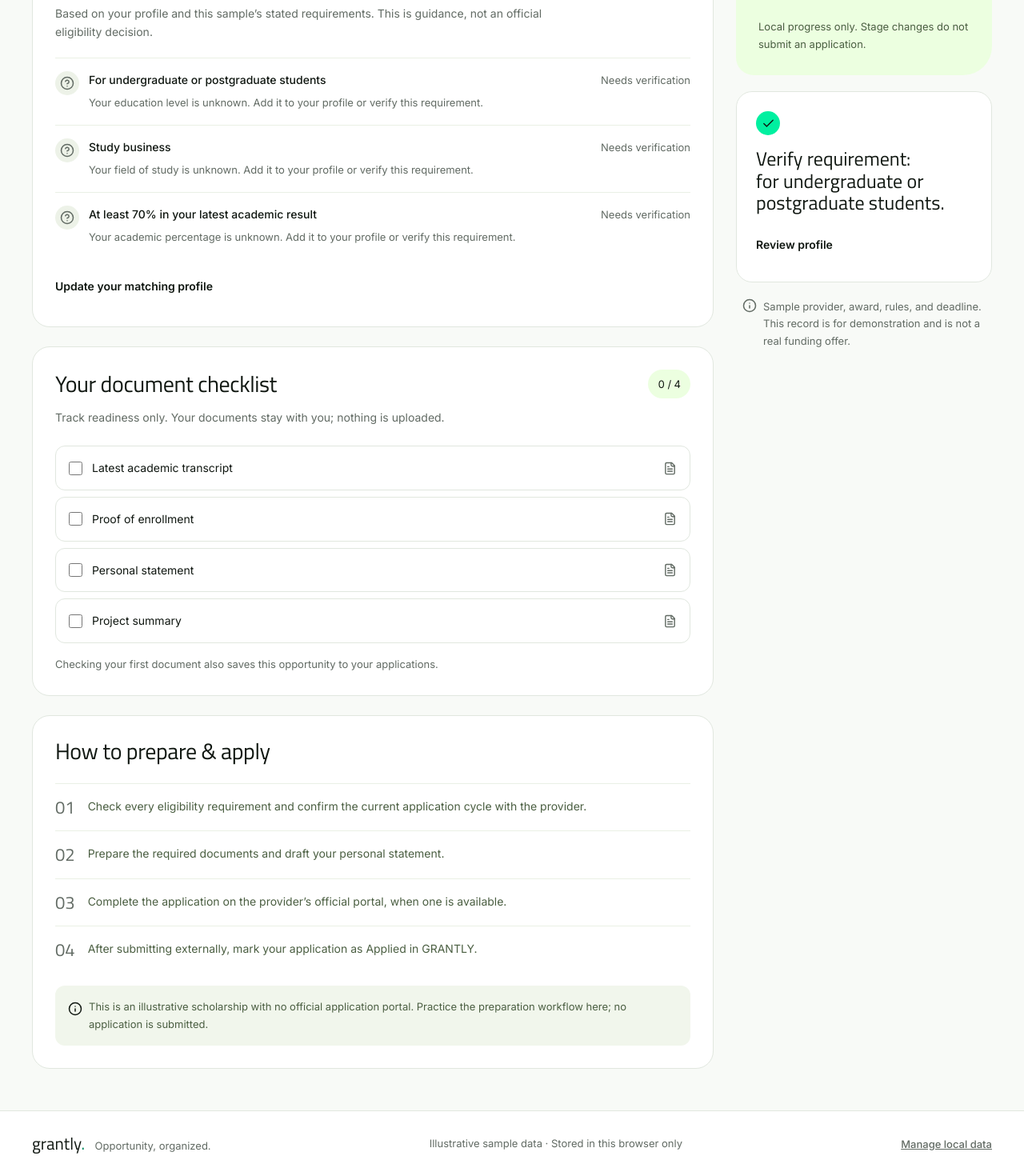
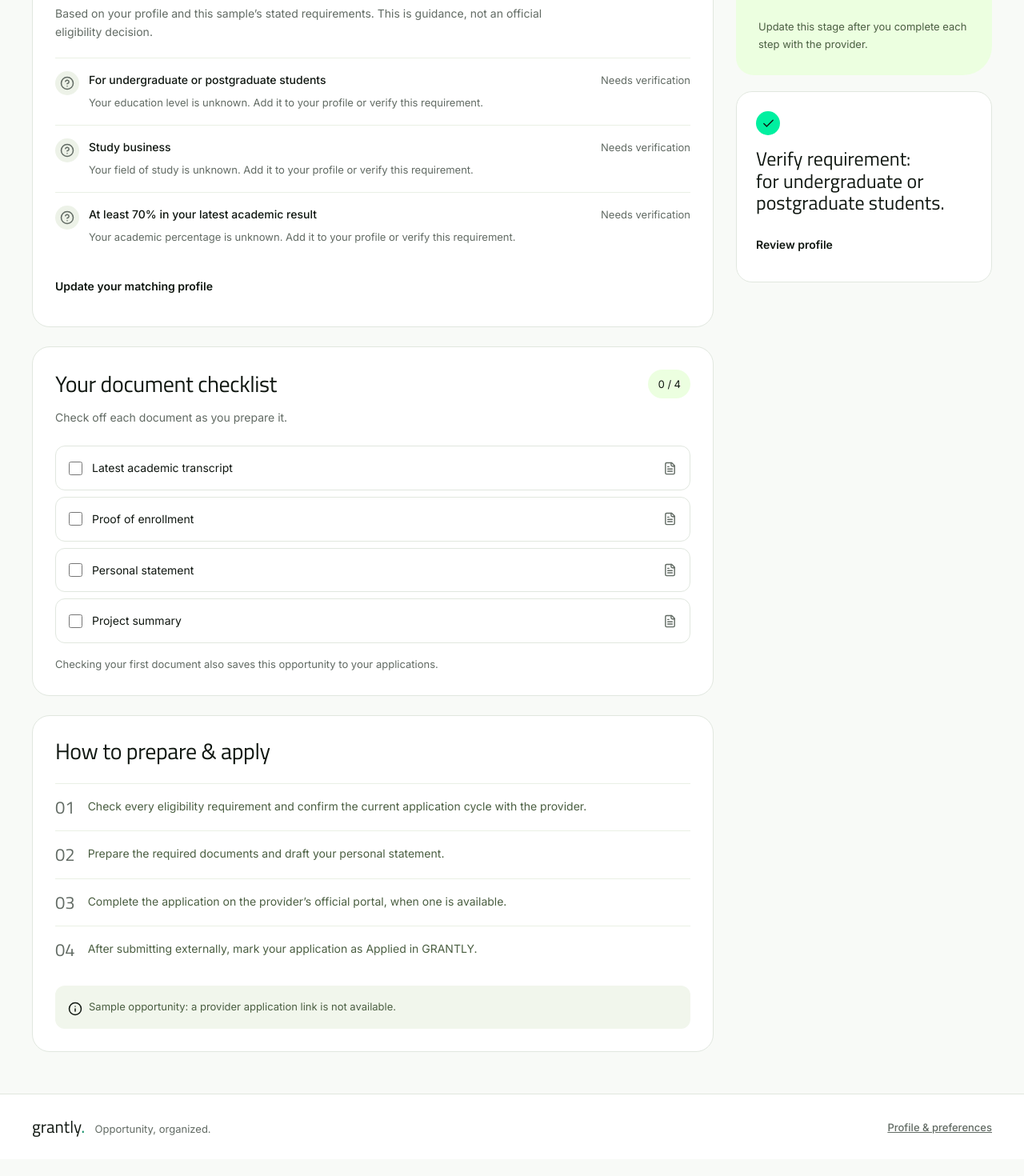
Before and after one commit to ThunderKhan/grantly, a React (Vite) app: page /scholarships/business-builders in a window 1280 px wide. Shown: the part 565-2035 px from the top of the page at 80% size. After the commit the page ends 2014 px from the top, so only its background shows below. Built offline with nearby package versions, Linux system fonts and the light colour scheme.

Commit message:
polish: remove repetitive demo disclaimers from the workspace

```diff
--- a/src/App.tsx
+++ b/src/App.tsx
@@ -128,8 +128,7 @@ export function App() {
             grantly<span className="logo-dot">.</span>{" "}
             <span className="footer-tagline">Opportunity, organized.</span>
           </span>
-          <p>Illustrative sample data · Stored in this browser only</p>
-          <Link to="/profile">Manage local data</Link>
+          <Link to="/profile">Profile & preferences</Link>
         </div>
       </footer>
       <div
--- a/src/Applications.tsx
+++ b/src/Applications.tsx
@@ -1,6 +1,5 @@
 import { Link, useSearchParams } from "react-router-dom";
-// avoid-ai-design-ignore: I3 -- Check confirms local persistence below the tracker; no decorative feature icons.
-import { ListChecks, Check, FileText } from "lucide-react";
+import { FileText } from "lucide-react";
 import { catalog } from "./catalog";
 import { useStore } from "./store";
 import {
@@ -57,13 +56,6 @@ export function Applications() {
       >
         <ButtonLink to="/discover">Find scholarships</ButtonLink>
       </SectionTitle>
-      <div className="tracking-summary">
-        <ListChecks size={20} />
-        <p>
-          Stages are your personal records. “Applied” means you submitted
-          outside GRANTLY. No applications are sent from here.
-        </p>
-      </div>
       <div className="stage-tabs" aria-label="Filter application stage">
         {[["", "All applications"], ...Object.entries(stages)].map(
           ([key, label]) => (
@@ -159,9 +151,6 @@ export function Applications() {
           )}
         </Empty>
       )}
-      <div className="small-footnote">
-        <Check size={15} /> Your updates are saved in this browser only.
-      </div>
     </>
   );
 }
--- a/src/Dashboard.tsx
+++ b/src/Dashboard.tsx
@@ -159,7 +159,7 @@ export function Dashboard() {
                 <div>
                   <h3>Build your scholarship shortlist</h3>
                   <p>
-                    Explore {catalog.length} illustrative scholarships and save
+                    Explore {catalog.length} scholarships and save
                     your shortlist
                   </p>
                 </div>
@@ -181,7 +181,7 @@ export function Dashboard() {
           <p className="recommendation-note">
             {profileCount
               ? "Ordered by matched and mismatched criteria. Review every requirement before deciding."
-              : "Add a profile for personal matching. All opportunities below are illustrative samples."}
+              : "Add your academic details to find opportunities relevant to you."}
           </p>
           {recommendations.length ? (
             <div className="cards-grid">
@@ -192,7 +192,7 @@ export function Dashboard() {
           ) : (
             <Empty
               title="Your shortlist is complete."
-              description="You’ve saved every opportunity in the sample catalog. Continue preparing your applications, or revisit the ones you’ve saved."
+              description="You’ve saved every opportunity in the catalog. Continue preparing your applications, or revisit the ones you’ve saved."
             >
               <ButtonLink to="/applications">View applications</ButtonLink>
             </Empty>
@@ -250,10 +250,6 @@ export function Dashboard() {
               View applications
             </Link>
           </section>
-          <p className="dashboard-disclosure">
-            A frontend demonstration with illustrative opportunities. No real
-            applications or eligibility decisions.
-          </p>
         </aside>
       </div>
     </>
--- a/src/Detail.tsx
+++ b/src/Detail.tsx
@@ -69,8 +69,7 @@ export function Detail() {
               </span>
             </div>
             <p className="muted">
-              Track readiness only. Your documents stay with you; nothing is
-              uploaded.
+              Check off each document as you prepare it.
             </p>
             <div className="checklist">
               {s.documents.map((d) => (
@@ -106,9 +105,7 @@ export function Detail() {
             <div className="inline-info">
               <Info size={18} />
               <p>
-                This is an illustrative scholarship with no official application
-                portal. Practice the preparation workflow here; no application
-                is submitted.
+                Sample opportunity: a provider application link is not available.
               </p>
             </div>
           </section>
@@ -131,7 +128,7 @@ export function Detail() {
                 placeholder="Questions to check, a draft idea, or a decision…"
               />
               <small>
-                Saved automatically in this browser · {t.notes.length}/2000
+                Saved automatically · {t.notes.length}/2000
               </small>
             </section>
           )}
@@ -159,7 +156,7 @@ export function Detail() {
               <StageSelect s={s} />
             )}
             <p className="fine-print">
-              Local progress only. Stage changes do not submit an application.
+              Update this stage after you complete each step with the provider.
             </p>
           </section>
           <section className="next-step-panel">
@@ -171,13 +168,6 @@ export function Detail() {
               Review profile
             </Link>
           </section>
-          <div className="detail-integrity">
-            <Info size={18} />
-            <p>
-              Sample provider, award, rules, and deadline. This record is for
-              demonstration and is not a real funding offer.
-            </p>
-          </div>
         </aside>
       </div>
     </>
--- a/src/Discovery.tsx
+++ b/src/Discovery.tsx
@@ -196,10 +196,6 @@ export function Discovery() {
               </select>
             </label>
           </div>
-          <div className="sample-note">
-            <span className="tiny-dot" /> Demo catalog. All providers, awards,
-            and deadlines below are illustrative.
-          </div>
           {results.length ? (
             <div className="cards-grid">
               {results.map((s) => (
```
Also changed, not shown: 1 other file (tests, documents, lock files or other folders).
